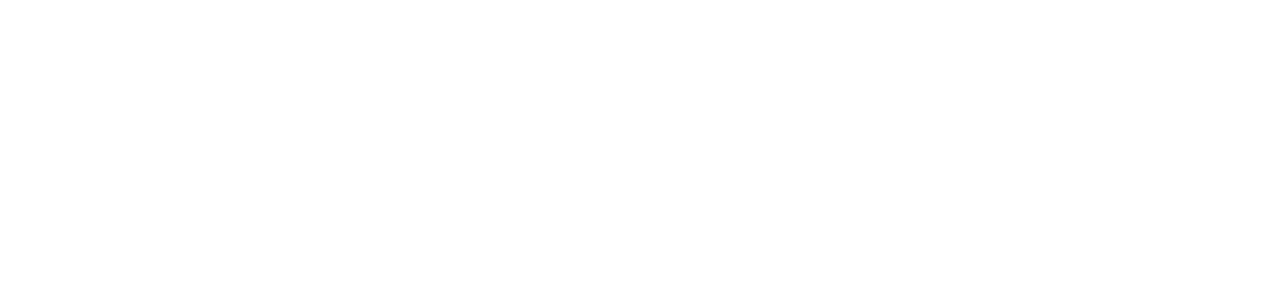
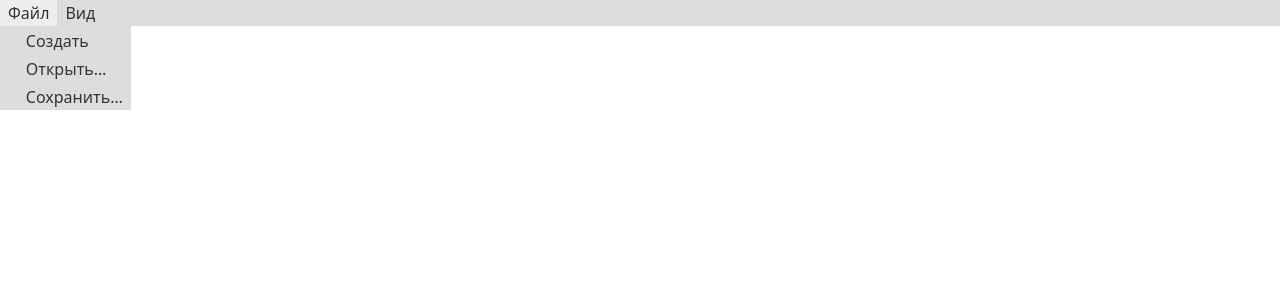
Before and after one commit to trickybestia/movie-journal, a React (Create React App) app: page / in a window 1280 px wide. Shown: the top 300 px of the page. Built offline with nearby package versions, Linux system fonts and the light colour scheme.

Commit message:
Add toolbar

```diff
--- a/package.json
+++ b/package.json
@@ -3,6 +3,7 @@
   "version": "0.1.0",
   "private": true,
   "dependencies": {
+    "purecss": "^3.0.0",
     "react": "^18.2.0",
     "react-dom": "^18.2.0"
   },
@@ -17,7 +18,8 @@
     "prettier": "^2.8.4",
     "react-scripts": "^5.0.1",
     "sass": "^1.58.3",
-    "typescript": "^4.9.5"
+    "typescript": "^4.9.5",
+    "typescript-plugin-css-modules": "^4.2.2"
   },
   "scripts": {
     "start": "react-scripts start",
--- a/src/components/App.tsx
+++ b/src/components/App.tsx
@@ -1,7 +1,55 @@
-import React from "react";
+import React, { useState } from "react";
+import ToolBar, { Props as ToolBarProps } from "./ToolBar";
 
-const App = (): JSX.Element => {
-  return <div className="App"></div>;
+const getToolBarButtons = (
+  compactView: boolean,
+  setCompactView: (value: boolean) => void,
+  hideWatched: boolean,
+  setHideWatched: (value: boolean) => void
+): ToolBarProps["buttons"] => [
+  {
+    title: "Файл",
+    items: [
+      { kind: "button", title: "Создать", onClick: () => {} },
+      { kind: "button", title: "Открыть…", onClick: () => {} },
+      { kind: "button", title: "Сохранить…", onClick: () => {} }
+    ]
+  },
+  {
+    title: "Вид",
+    items: [
+      {
+        kind: "checkbox",
+        title: "Компактный вид",
+        checked: compactView,
+        onClick: () => setCompactView(!compactView)
+      },
+      {
+        kind: "checkbox",
+        title: "Скрыть просмотренные",
+        checked: hideWatched,
+        onClick: () => setHideWatched(!hideWatched)
+      }
+    ]
+  }
+];
+
+const App: React.FC = () => {
+  const [compactView, setCompactView] = useState(() => false);
+  const [hideWatched, setHideWatched] = useState(() => false);
+
+  const toolbarButtons = getToolBarButtons(
+    compactView,
+    setCompactView,
+    hideWatched,
+    setHideWatched
+  );
+
+  return (
+    <div>
+      <ToolBar buttons={toolbarButtons} />
+    </div>
+  );
 };
 
 export default App;
--- /dev/null
+++ b/src/components/ToolBar/MenuItem/index.module.scss
@@ -0,0 +1,11 @@
+.MenuItem {
+  p {
+    display: inline;
+    padding-left: 0.3em;
+    vertical-align: middle;
+  }
+}
+
+.collapsed {
+  visibility: collapse;
+}
--- /dev/null
+++ b/src/components/ToolBar/MenuItem/index.tsx
@@ -0,0 +1,28 @@
+import React from "react";
+import styles from "./index.module.scss";
+
+type Props = { title: string; onClick: VoidFunction } & (
+  | {
+      kind: "button";
+    }
+  | { kind: "checkbox"; checked: boolean }
+);
+
+const MenuItem: React.FC<Props> = (props: Props) => {
+  return (
+    <li
+      className={`${styles.MenuItem} pure-menu-item pure-menu-link`}
+      onClick={props.onClick}
+    >
+      <input
+        className={props.kind === "checkbox" ? "" : styles.collapsed}
+        type="checkbox"
+        checked={props.kind === "checkbox" ? props.checked : false}
+      />
+      <p>{props.title}</p>
+    </li>
+  );
+};
+
+export default MenuItem;
+export type { Props };
--- /dev/null
+++ b/src/components/ToolBar/ToolBarItem/index.module.scss
@@ -0,0 +1,5 @@
+.ToolBarItem {
+  user-select: none;
+
+  font-family: system-ui, -apple-system, BlinkMacSystemFont, 'Segoe UI', Roboto, Oxygen, Ubuntu, Cantarell, 'Open Sans', 'Helvetica Neue', sans-serif;
+}
--- /dev/null
+++ b/src/components/ToolBar/ToolBarItem/index.tsx
@@ -0,0 +1,26 @@
+import React from "react";
+import MenuItem, { Props as MenuItemProps } from "../MenuItem";
+import styles from "./index.module.scss";
+
+type Props = {
+  title: string;
+  items: readonly MenuItemProps[];
+};
+
+const ToolBarItem: React.FC<Props> = (props: Props) => {
+  return (
+    <li
+      className={`${styles.ToolBarItem} pure-menu-item pure-menu-allow-hover`}
+    >
+      <p className="pure-menu-link">{props.title}</p>
+      <ul className="pure-menu-children">
+        {props.items.map((item) => (
+          <MenuItem key={item.title} {...item} />
+        ))}
+      </ul>
+    </li>
+  );
+};
+
+export default ToolBarItem;
+export type { Props };
--- /dev/null
+++ b/src/components/ToolBar/index.tsx
@@ -0,0 +1,21 @@
+import React from "react";
+import ToolBarItem, { Props as ToolBarItemProps } from "./ToolBarItem";
+
+type Props = {
+  buttons: readonly ToolBarItemProps[];
+};
+
+const ToolBar: React.FC<Props> = (props: Props) => {
+  return (
+    <div className={`pure-menu pure-menu-horizontal`}>
+      <ul className="pure-menu-list">
+        {props.buttons.map((button) => (
+          <ToolBarItem key={button.title} {...button} />
+        ))}
+      </ul>
+    </div>
+  );
+};
+
+export default ToolBar;
+export type { Props };
--- a/src/index.scss
+++ b/src/index.scss
@@ -10,3 +10,14 @@
   height: 100%;
   overflow: hidden;
 }
+
+.pure-menu,
+.pure-menu-children {
+  background-color: #dddddd;
+}
+
+.pure-menu-link {
+  color: #333;
+
+  padding: 0.25em 0.5em;
+}
--- a/src/index.tsx
+++ b/src/index.tsx
@@ -2,6 +2,7 @@
 import ReactDOM from "react-dom/client";
 import App from "./components/App";
 
+import "purecss";
 import "./index.scss";
 
 const root = ReactDOM.createRoot(
--- /dev/null
+++ b/src/react-app-env.d.ts
@@ -0,0 +1 @@
+/// <reference types="react-scripts" />
```
Also changed, not shown: tsconfig.json (+6 -1 lines), .eslintrc.json, 1 other file (tests, documents, lock files or other folders).
